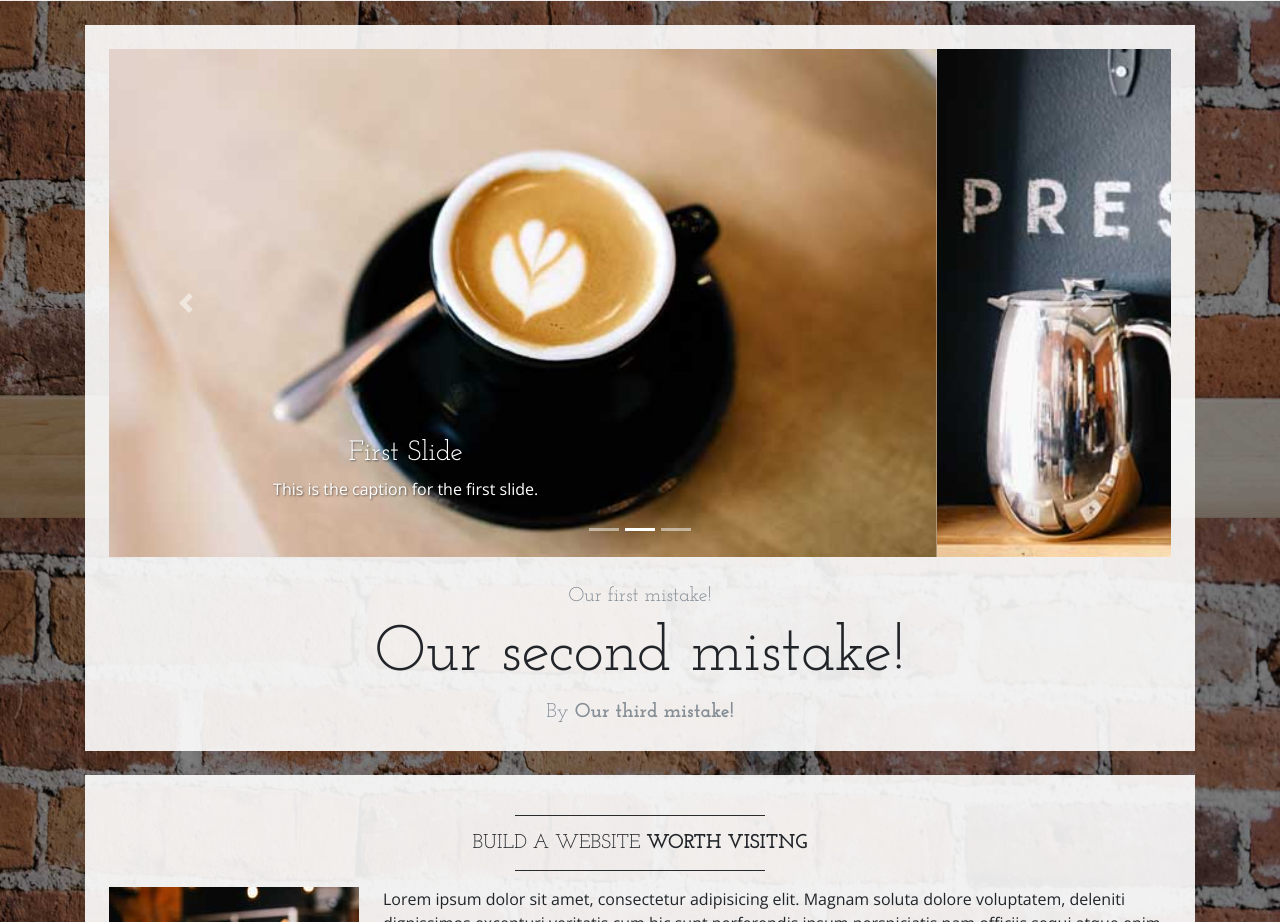
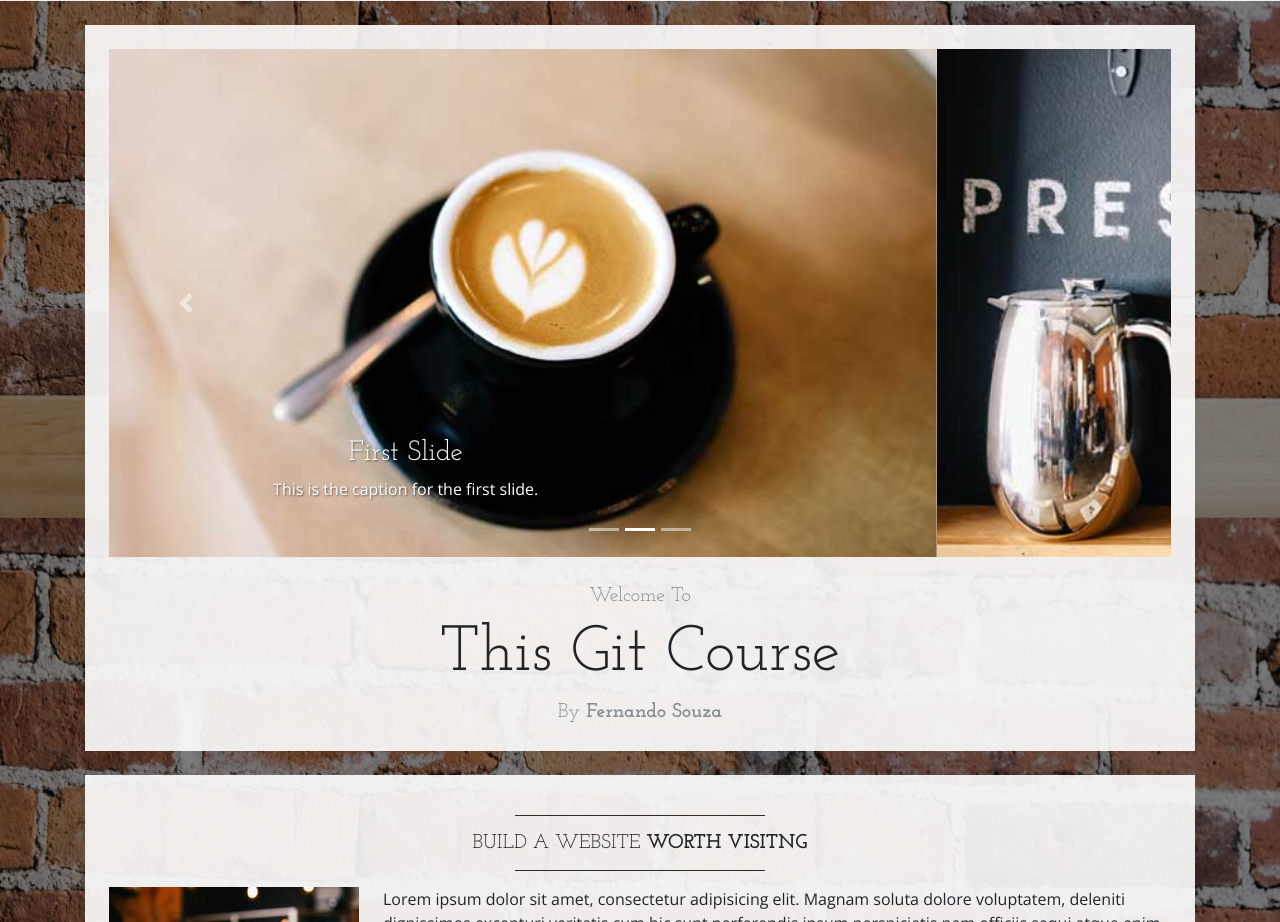
Before and after one commit to fernandosouzadeveloper/learn-github, a website: page index.html in a window 1280 px wide. Shown: the part 282-1204 px from the top of the page. Drawn offline with nearby package versions, Linux system fonts and the light colour scheme.

Commit message:
--pretty=oneline

```diff
--- a/index.html
+++ b/index.html
@@ -99,10 +99,10 @@
         </div>
         <!-- Welcome Message -->
         <div class="text-center mt-4">
-          <div class="text-heading text-muted text-lg">Our first mistake!</div>
-          <h1 class="my-2">Our second mistake!</h1>
+          <div class="text-heading text-muted text-lg">Welcome To</div>
+          <h1 class="my-2">This Git Course</h1>
           <div class="text-heading text-muted text-lg">By
-            <strong>Our third mistake!</strong>
+            <strong>Fernando Souza</strong>
           </div>
         </div>
       </div>
```
